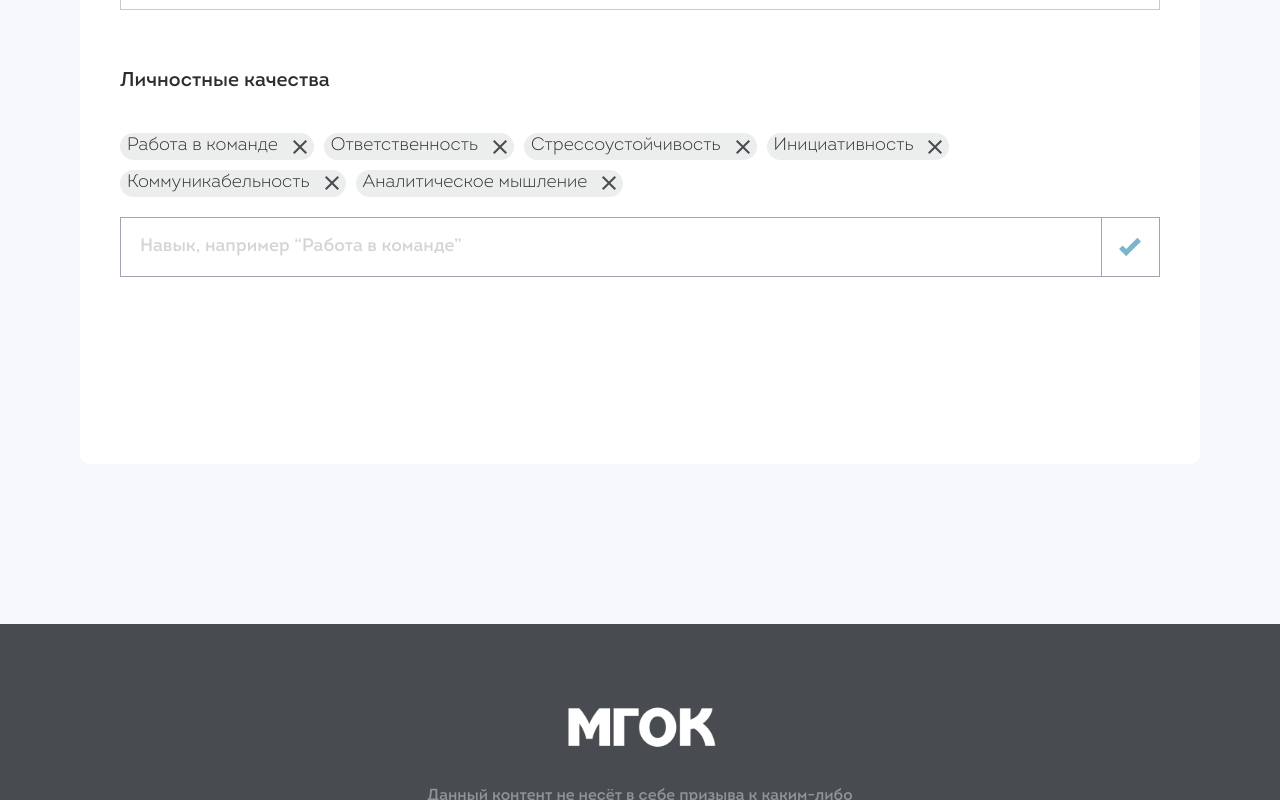
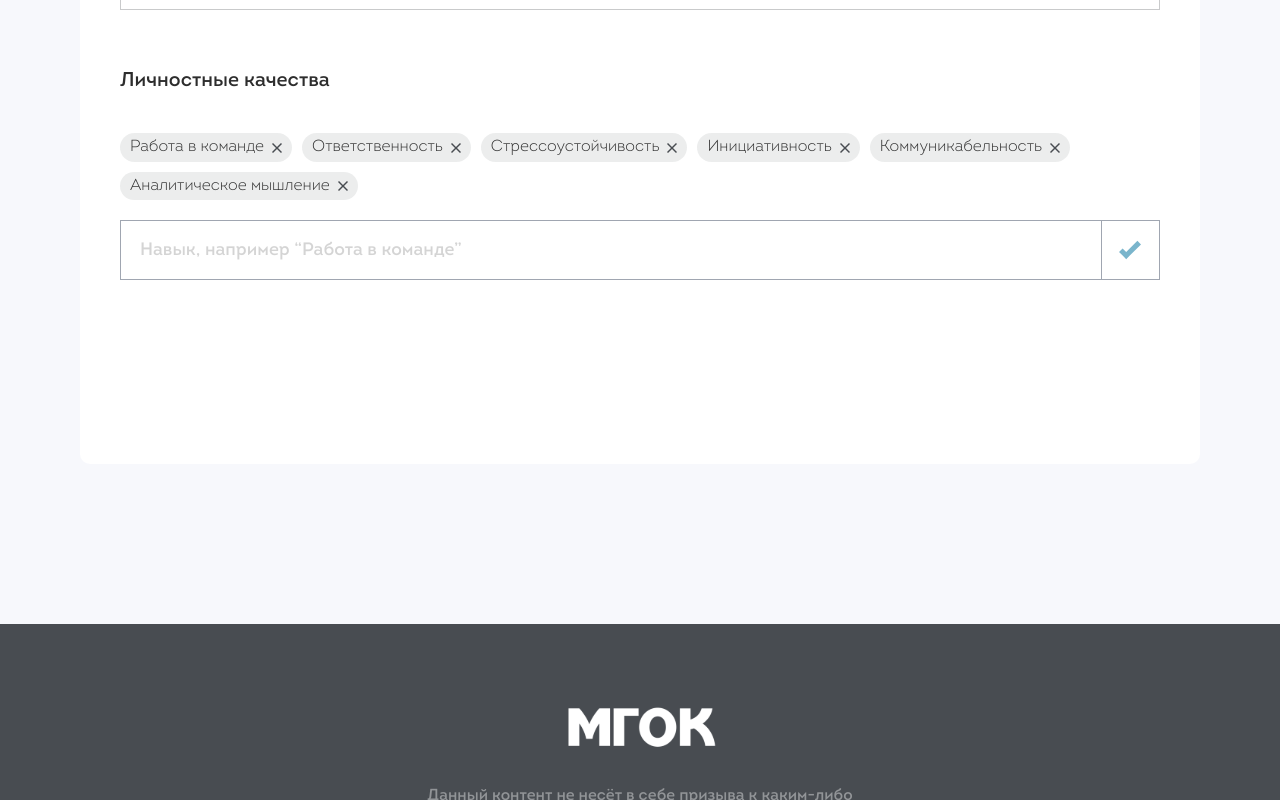
Before and after one commit to marcefalb/methodist, a React (Create React App) app: page / in a window 1280 px wide. Both pictures are taken after a click on the button "Далее". Shown: the part 467-1267 px from the top of the page. Built offline with nearby package versions, Linux system fonts and the light colour scheme.

Commit message:
Add skill on enter key, change the logic of BtnNext component

```diff
--- a/src/assets/styles/index.css
+++ b/src/assets/styles/index.css
@@ -56,6 +56,3 @@ h1 {
 .title {
   font-size: 20px;
 }
-.to-continue_hidden {
-  display: none;
-}
--- a/src/components/Form/Skill/Skill.css
+++ b/src/components/Form/Skill/Skill.css
@@ -1,16 +1,17 @@
 .skills__item {
   display: flex;
   align-items: center;
-  gap: 15px;
+  gap: 8px;
 
-  padding: 3px 7px;
+  padding: 5px 10px;
 
   background-color: rgba(72, 76, 81, 0.1);
   border-radius: 16px;
 
-  font-size: 18px;
+  font-size: 16px;
   font-weight: 300;
 }
 .skills__item svg {
   cursor: pointer;
+  width: 10px;
 }
--- a/src/components/Form/Skill/Skill.jsx
+++ b/src/components/Form/Skill/Skill.jsx
@@ -7,7 +7,7 @@ const Skill = ({skill}) => {
   return (
     <li className="skills__item" key={skill.id}>
       <span>{skill.label}</span>
-      <IcClose onClick={() => {skills.delSkill(skill.id)}}/>
+      <IcClose onClick={() => {skills.removeSkill(skill.id)}}/>
     </li>
   );
 };
--- a/src/methodist/BtnNext/BtnNext.css
+++ b/src/methodist/BtnNext/BtnNext.css
@@ -18,6 +18,3 @@
   color: var(--secondary-light);
   font-size: 24px;
 }
-.btn-next_hidden {
-  display: none;
-}
--- a/src/methodist/BtnNext/BtnNext.jsx
+++ b/src/methodist/BtnNext/BtnNext.jsx
@@ -5,8 +5,8 @@ import store from "../../store/store";
 
 const BtnNext = () => {
   return (
-    <div className={store.isContinue ? 'btn-next_hidden' : 'btn-next__container'}>
-      <button className="btn-next" onClick={() => store.toContinue()}>
+    <div className='btn-next__container'>
+      <button className="btn-next" onClick={() => store.setIsContinue()}>
         <span>Далее</span>
         <IcArrowRight />
       </button>
--- a/src/methodist/Methodist.jsx
+++ b/src/methodist/Methodist.jsx
@@ -11,12 +11,19 @@ const Methodist = observer(() => {
       <div className="wrapper main__wrapper">
         <h1>Заявка на курс</h1>
         <div className="main__content">
-          <Select name={'speciality'} title={'Специальность'}/>
-          <Select name={'industry'} title={'Направление'}/>
-          <BtnNext />
-          <div className={store.isContinue ? undefined : 'to-continue_hidden'}>
-            <SkillsList />
-          </div>
+          <Select
+            name={'speciality'}
+            title={'Специальность'}
+          />
+          <Select
+            name={'industry'}
+            title={'Направление'}
+          />
+          {(!store.isContinue && (
+            <BtnNext onClick={() => store.setIsContinue()}/>
+          )) || (
+            <SkillsList/>
+          )}
         </div>
       </div>
     </main>
--- a/src/methodist/SkillsList/SkillsList.jsx
+++ b/src/methodist/SkillsList/SkillsList.jsx
@@ -3,14 +3,14 @@ import Skill from "../../components/Form/Skill/Skill";
 import {ReactComponent as IcAddSkill} from "../../assets/icons/ic_add-skill.svg";
 import './SkillsList.css'
 import {observer} from "mobx-react-lite";
-import Skills from "../../store/skills";
+import skills from "../../store/skills";
 
 const SkillsList = observer(() => {
   return (
     <div className="skills">
       <span className="skills__title title">Личностные качества</span>
       <ul className="skills__list">
-        {Skills.demoSkills.map(el => {
+        {skills.demoSkills.map(el => {
             return (
               <Skill skill={el}/>
             )
@@ -18,8 +18,23 @@ const SkillsList = observer(() => {
         )}
       </ul>
       <div className="skills__input">
-        <input value={Skills.inputValue} onChange={event => {Skills.setValue(event.target.value)}} type="text" placeholder="Навык, например “Работа в команде”"/>
-        <button className="skills__add-skill" onClick={() => {Skills.addSkill(Skills.inputValue)}}>
+        <input
+          value={skills.inputValue}
+          onKeyDown={event => {
+            skills.addSkill(skills.inputValue, event)
+          }}
+          onChange={event => {
+            skills.setValue(event.target.value)
+          }}
+          type="text"
+          placeholder="Навык, например “Работа в команде”"
+        />
+        <button
+          className="skills__add-skill"
+          onClick={(event) => {
+            skills.addSkill(skills.inputValue, event)
+          }}
+        >
           <IcAddSkill />
         </button>
       </div>
--- a/src/store/skills.js
+++ b/src/store/skills.js
@@ -1,7 +1,8 @@
 import {makeAutoObservable, observable} from "mobx";
 
 class Skills {
-  skillsList = observable.map()
+  // professionalSkills = observable.array()
+  // personalSkills = observable.array()
   demoSkills = observable.array([
     { id: '0', label: 'Работа в команде' },
     { id: '1', label: 'Ответственность' },
@@ -17,24 +18,24 @@ class Skills {
     makeAutoObservable(this)
   }
 
-
-  addSkill(skill) {
-    this.nextObjId = this.demoSkills.length + 1
-    this.demoSkills.push({id: this.nextObjId, label: skill})
-    this.inputValue = ''
+  addSkill(skill, event) {
+    if ((event.key === 'Enter' || event.type === 'click') && skill) {
+      this.nextObjId = this.demoSkills.length + 1
+      this.demoSkills.push({id: this.nextObjId, label: skill})
+      this.inputValue = ''
+    }
   }
 
-  delSkill(skillId) {
-    this.demoSkills.remove(skillId)
+  removeSkill(skillId) {
+    this.demoSkills.forEach(skill => {
+      if (skill.id === skillId)
+        this.demoSkills.remove(skill)
+    })
   }
 
   setValue(value) {
     this.inputValue = value
   }
-
-  // get allSkills() {
-  //   return values(this.demoSkills)
-  // }
 }
 
 export default new Skills()
--- a/src/store/store.js
+++ b/src/store/store.js
@@ -16,7 +16,7 @@ class Store {
     makeAutoObservable(this)
   }
 
-  toContinue() {
+  setIsContinue() {
     this.isContinue = true
   }
 
```
